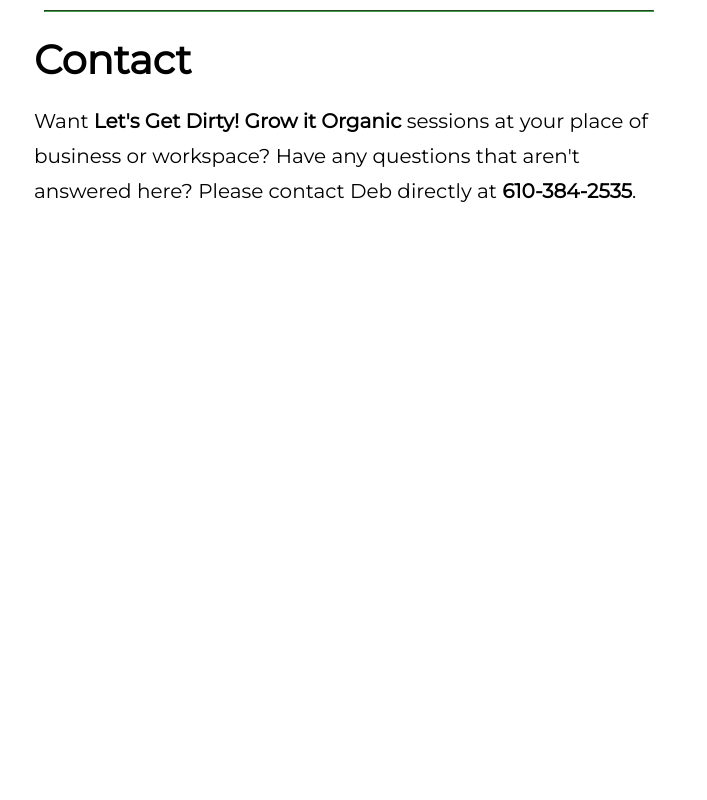
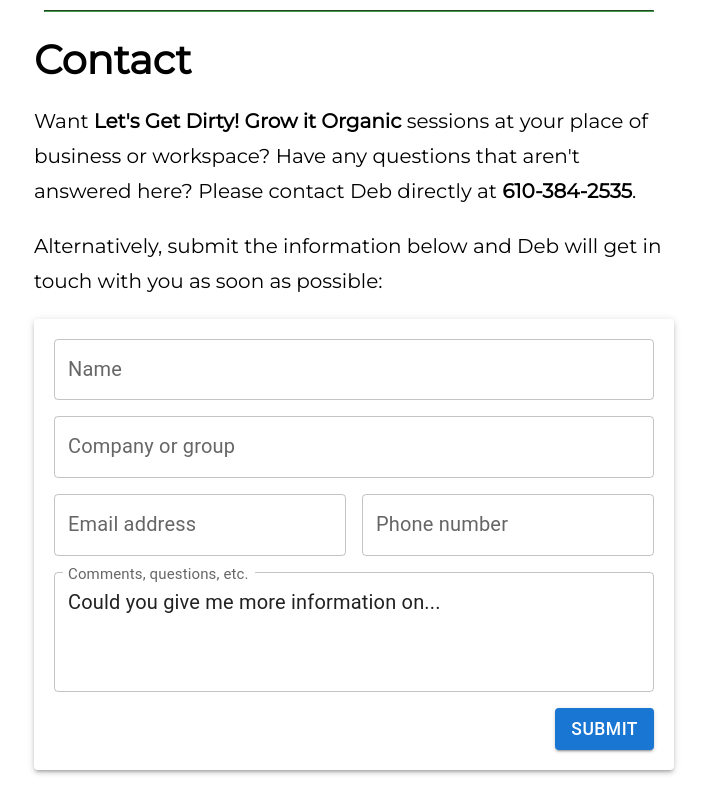
Before and after one commit to cthreea/letsgetdirty, a Gatsby site: page / in a window 1280 px wide. Shown: the part 6397-7197 px from the top of the page, without its empty margins (286-993 px from the left). Before the commit the page ends 6656 px from the top, so only its background shows below. Built offline with nearby package versions, Linux system fonts and the light colour scheme; Gatsby itself is replaced by a stand-in of ours; a web font is replaced by a local one.

Commit message:
Activated the email form

```diff
--- a/src/pages/index.js
+++ b/src/pages/index.js
@@ -20,6 +20,7 @@
 const IndexPage = () => {
   const topRef = useRef(null);
   const [currentTab, setCurrentTab] = useState(0);
+  const [status, setStatus] = useState({});
 
   return (
     <main id="top" ref={topRef}>
@@ -253,7 +254,7 @@
             Want <b>Let's Get Dirty! Grow it Organic</b> sessions at your place of business or workspace? Have any questions that aren't answered here? Please
             contact Deb directly at <b>610-384-2535</b>.
           </p>
-          {/* <p>Alternatively, submit the information below and Deb will get in touch with you as soon as possible:</p>
+          <p>Alternatively, submit the information below and Deb will get in touch with you as soon as possible:</p>
           <Formik
             initialValues={{ name: '', company: '', email: '', phone: '', comments: 'Could you give me more information on...' }}
             validationSchema={yup.object().shape({
@@ -269,18 +270,38 @@
                 }),
               phone: yup.string()
             })}
-            onSubmit={(values, { setSubmitting }) => {
+            onSubmit={async (values, { setSubmitting, resetForm }) => {
+              try {
                 console.log(JSON.stringify(values));
+                const res = await fetch("https://formsubmit.co/ajax/6d7d45f622b6744d1f62c5e1dd2afd28", {
+                  method: "POST",
+                  headers: {
+                    "Content-Type": "application/json",
+                    Accept: "application/json",
+                  },
+                  body: JSON.stringify(values),
+                });
+
+                if (!res.ok) throw new Error(`HTTP ${res.status}`);
+
+                setStatus({ ok: true, msg: "✅ Thanks! Your message has been sent." });
+                resetForm();
+              } catch (err) {
+                console.error(err);
+                setStatus({ ok: false, msg: "❌ Something went wrong. Please try again later." });
+              } finally {
                 setSubmitting(false);
+              }
             }}
           >
             {({ values, errors, touched, handleChange, handleBlur, isSubmitting }) => (
-              <Form action="https://formsubmit.co/bahamutn@aol.com" method="POST">
+              <Form>
                 <Paper elevation={3} style={{ padding: '1rem' }}>
                   <Grid container spacing={2}>
                     <Grid size={12}>
                       <TextField
                         id="name"
+                        name="name"
                         label="Name"
                         variant="outlined"
                         value={values.name}
@@ -294,6 +315,7 @@
                     <Grid size={12}>
                       <TextField
                         id="company"
+                        name="company"
                         label="Company or group"
                         variant="outlined"
                         value={values.company}
@@ -307,6 +329,7 @@
                     <Grid size={6}>
                       <TextField
                         id="email"
+                        name="email"
                         label="Email address"
                         variant="outlined"
                         value={values.email}
@@ -320,6 +343,7 @@
                     <Grid size={6}>
                       <PatternFormat
                         id="phone"
+                        name="phone"
                         label="Phone number"
                         variant="outlined"
                         format="(###) ###-####"
@@ -336,6 +360,7 @@
                     <Grid size={12}>
                       <TextField
                         id="comments"
+                        name="comments"
                         label="Comments, questions, etc."
                         variant="outlined"
                         multiline
@@ -349,6 +374,12 @@
                       />
                     </Grid>
                     <Grid offset="auto">
+                      <div class="flex">
+                        {status?.msg && (
+                          <span style={{ marginRight: '10px', fontSize: 'medium' }}>
+                            {status.msg}
+                          </span>
+                        )}
                         <Button
                           type="submit"
                           variant="contained"
@@ -356,12 +387,13 @@
                         >
                           Submit
                         </Button>
+                      </div>
                     </Grid>
                   </Grid>
                 </Paper>
               </Form>
             )}
-          </Formik> */}
+          </Formik>
         </div>
       </div>
     </main>
```
Lines whose indentation alone changed are shown as unchanged.
